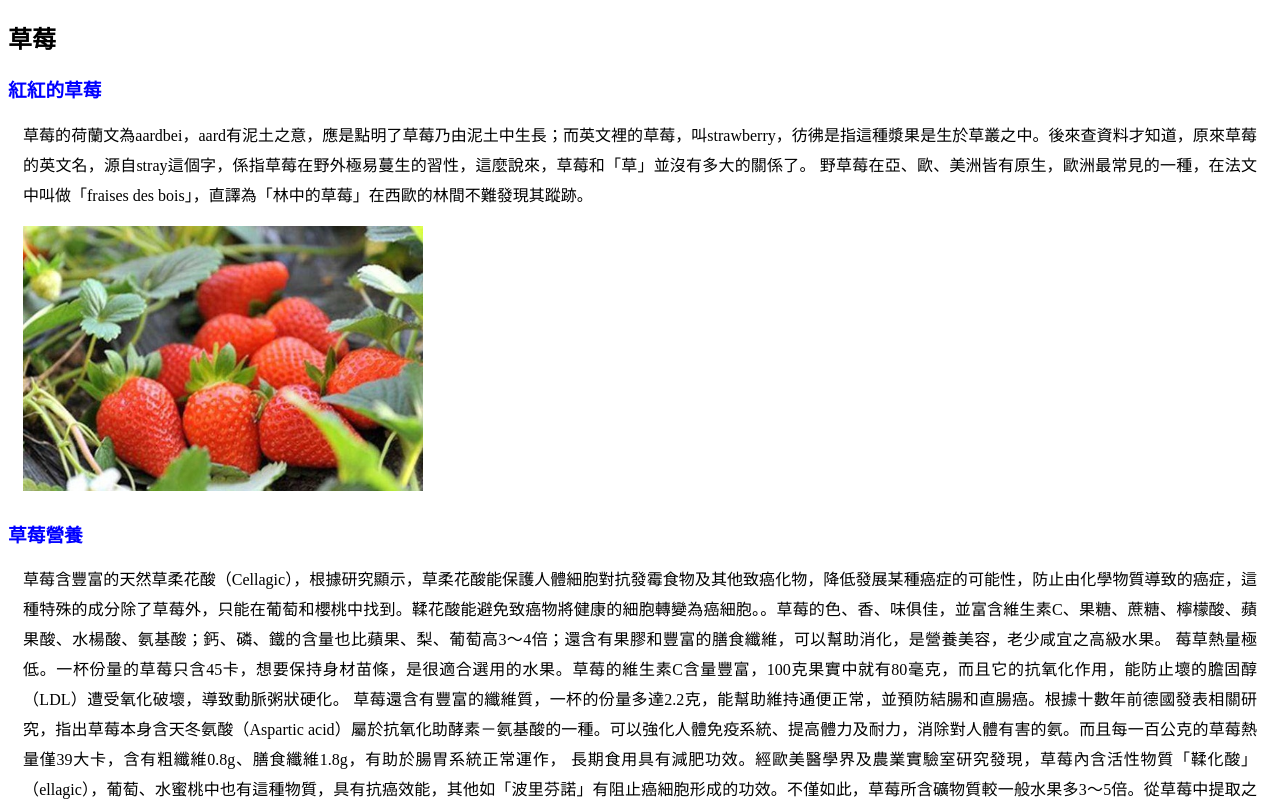
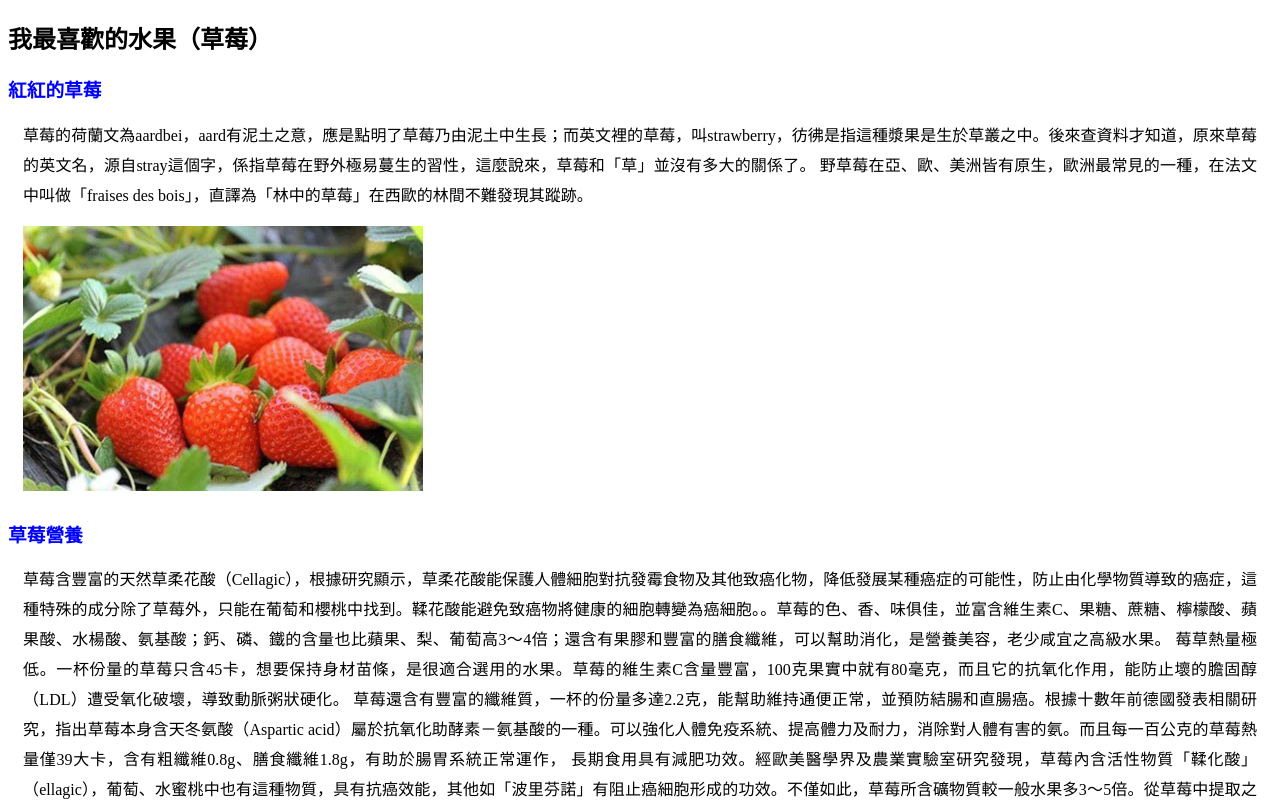
Before and after one commit to lawrence19981008/lawrence19981008.github.io, a plain HTML site: page B4B21/家庭作業01/index.htm in a window 1280 px wide. Shown: the top 801 px of the page. Drawn offline with Linux system fonts and the light colour scheme.

Commit message:
家庭作業01

```diff
--- a/B4B21/家庭作業01/index.htm
+++ b/B4B21/家庭作業01/index.htm
@@ -19,7 +19,7 @@
 	</style>
 </head>
 	<body>
-        <h2>草莓</h2>
+        <h2>我最喜歡的水果（草莓）</h2>
 		<h3>紅紅的草莓</h3>
 		<div>
 			草莓的荷蘭文為aardbei，aard有泥土之意，應是點明了草莓乃由泥土中生長；而英文裡的草莓，叫strawberry，彷彿是指這種漿果是生於草叢之中。後來查資料才知道，原來草莓的英文名，源自stray這個字，係指草莓在野外極易蔓生的習性，這麼說來，草莓和「草」並沒有多大的關係了。
```
